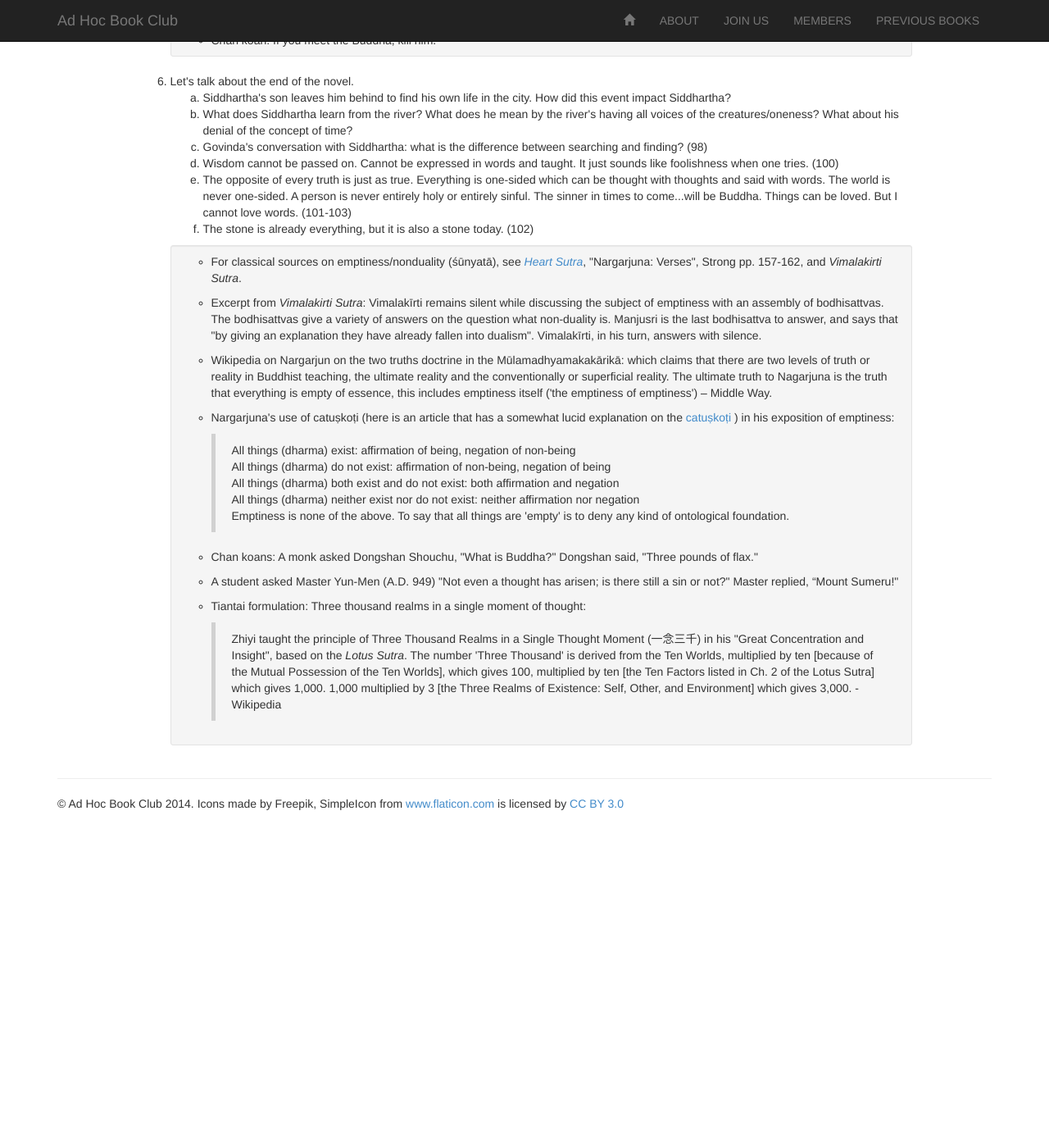
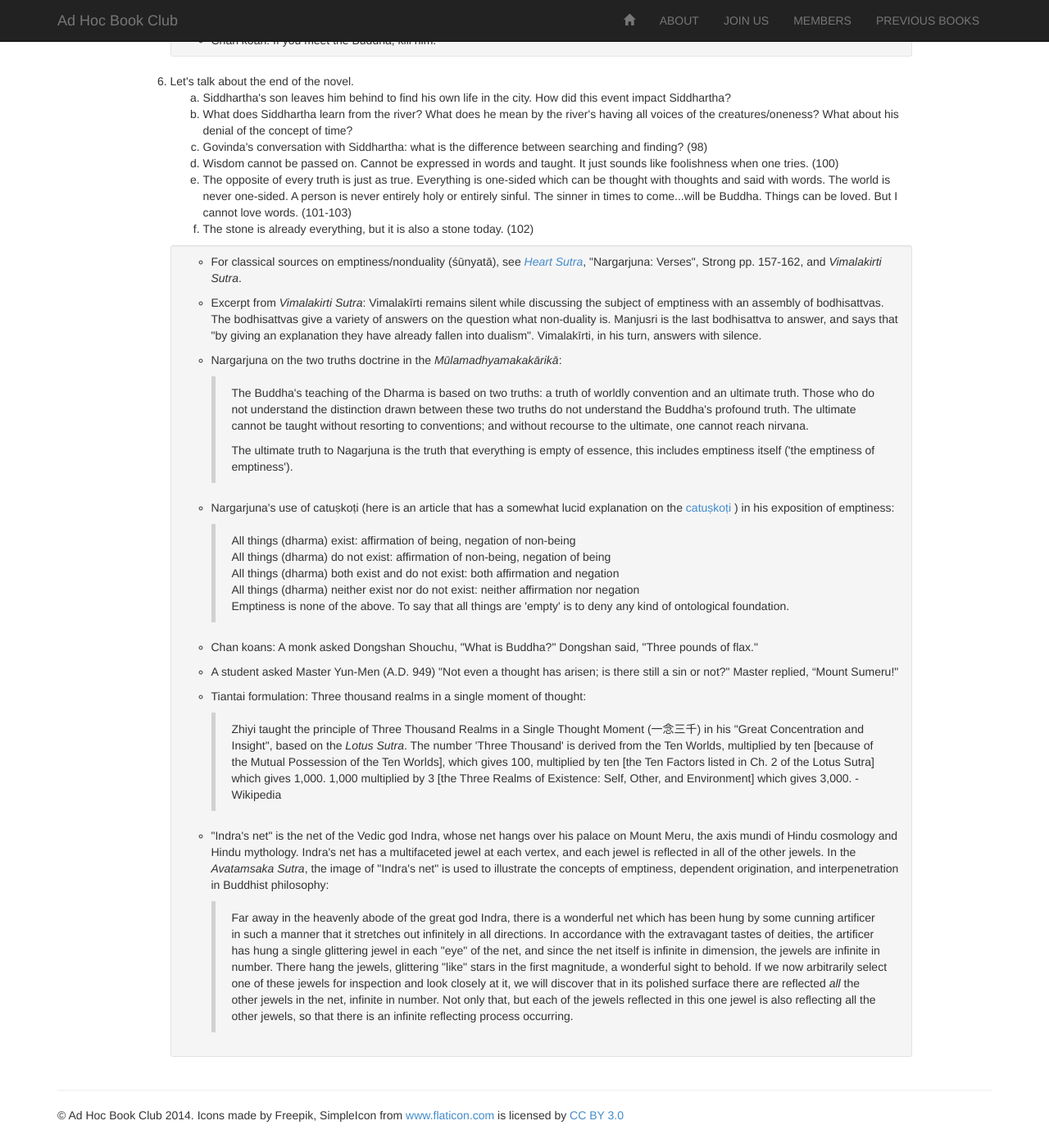
Before and after one commit to adhocbookclub/adhocbookclub.github.io, a Jekyll site: the page built from books/siddhartha/guide.md, in a window 1280 px wide and 1400 px high, scrolled down 1453 px. Shown: the whole window at 82% size. Built offline with Jekyll 4.4.1, drawn with Linux system fonts in a browser that asks for light colours; nearby versions of some CDN libraries; Markdown is read by kramdown in place of the engine named in the settings; before the commit the page ends 2473 px from its top, so only the background shows below that.

Commit message:
updated Siddhartha guide

```diff
--- a/books/siddhartha/guide.md
+++ b/books/siddhartha/guide.md
@@ -53,7 +53,7 @@ category: guide
         <li>Chan koan:<br/>
           Monk: "Where is the place from which all buddhas come?"<br/>
           Yun-men: "Next question, please!"</li>
-        <li><em>Tao Te Ching</em>: "The way that can be spoken of is not the constant way; the name that can be named is not the constant name."</li>
+        <li><cite>Tao Te Ching</cite>: "The way that can be spoken of is not the constant way; the name that can be named is not the constant name."</li>
         <li>See "Parable of the Burning House", Strong pp. 146-151 for one of the classical sources of the doctrine of skillful means (upaya) and a doctrinal explanation for the emergence of the Mahayana school</li>
       </ul>
     </div>
@@ -81,9 +81,12 @@ category: guide
 
   <div class="well well-sm">
     <ul class="guide">
-      <li>For classical sources on emptiness/nonduality (śūnyatā), see <a href="http://lapislazulitexts.com/longer_prajnaparamita_hrdaya_sutra.html" target="_blank"><em>Heart Sutra</em></a>, "Nargarjuna: Verses", Strong pp. 157-162, and <em>Vimalakirti Sutra</em>.</li>
-      <li>Excerpt from <em>Vimalakirti Sutra</em>: Vimalakīrti remains silent while discussing the subject of emptiness with an assembly of bodhisattvas. The bodhisattvas give a variety of answers on the question what non-duality is. Manjusri is the last bodhisattva to answer, and says that "by giving an explanation they have already fallen into dualism". Vimalakīrti, in his turn, answers with silence.</li>
-      <li>Wikipedia on Nargarjun on the two truths doctrine in the Mūlamadhyamakakārikā: which claims that there are two levels of truth or reality in Buddhist teaching, the ultimate reality and the conventionally or superficial reality. The ultimate truth to Nagarjuna is the truth that everything is empty of essence, this includes emptiness itself ('the emptiness of emptiness') &ndash; Middle Way.</li>
+      <li>For classical sources on emptiness/nonduality (śūnyatā), see <a href="http://lapislazulitexts.com/longer_prajnaparamita_hrdaya_sutra.html" target="_blank"><cite>Heart Sutra</cite></a>, "Nargarjuna: Verses", Strong pp. 157-162, and <cite>Vimalakirti Sutra</cite>.</li>
+      <li>Excerpt from <cite>Vimalakirti Sutra</cite>: Vimalakīrti remains silent while discussing the subject of emptiness with an assembly of bodhisattvas. The bodhisattvas give a variety of answers on the question what non-duality is. Manjusri is the last bodhisattva to answer, and says that "by giving an explanation they have already fallen into dualism". Vimalakīrti, in his turn, answers with silence.</li>
+      <li>Nargarjuna on the two truths doctrine in the <cite>Mūlamadhyamakakārikā</cite>:</li>
+      <blockquote>
+      <p>The Buddha's teaching of the Dharma is based on two truths: a truth of worldly convention and an ultimate truth. Those who do not understand the distinction drawn between these two truths do not understand the Buddha's profound truth. The ultimate cannot be taught without resorting to conventions; and without recourse to the ultimate, one cannot reach nirvana.</p>
+      <p>The ultimate truth to Nagarjuna is the truth that everything is empty of essence, this includes emptiness itself ('the emptiness of emptiness').</p></blockquote>
       <li>Nargarjuna's use of catuṣkoṭi (here is an article that has a somewhat lucid explanation on the <a href="http://aeon.co/magazine/philosophy/logic-of-buddhist-philosophy/" target="_blank">catuṣkoṭi </a>) in his exposition of emptiness:</li>
       <blockquote>All things (dharma) exist: affirmation of being, negation of non-being<br/>
         All things (dharma) do not exist: affirmation of non-being, negation of being<br/>
@@ -94,7 +97,10 @@ category: guide
       <li>Chan koans: A monk asked Dongshan Shouchu, "What is Buddha?" Dongshan said, "Three pounds of flax."</li>
       <li>A student asked Master Yun-Men (A.D. 949) "Not even a thought has arisen; is there still a sin or not?" Master replied, “Mount Sumeru!"</li>
       <li>Tiantai formulation: Three thousand realms in a single moment of thought:</li>
-      <blockquote>Zhiyi taught the principle of Three Thousand Realms in a Single Thought Moment (一念三千) in his "Great Concentration and Insight", based on the <em>Lotus Sutra</em>. The number 'Three Thousand' is derived from the Ten Worlds, multiplied by ten [because of the Mutual Possession of the Ten Worlds], which gives 100, multiplied by ten [the Ten Factors listed in Ch. 2 of the Lotus Sutra] which gives 1,000. 1,000 multiplied by 3 [the Three Realms of Existence: Self, Other, and Environment] which gives 3,000. - Wikipedia</blockquote>
+      <blockquote>Zhiyi taught the principle of Three Thousand Realms in a Single Thought Moment (一念三千) in his "Great Concentration and Insight", based on the <cite>Lotus Sutra</cite>. The number 'Three Thousand' is derived from the Ten Worlds, multiplied by ten [because of the Mutual Possession of the Ten Worlds], which gives 100, multiplied by ten [the Ten Factors listed in Ch. 2 of the Lotus Sutra] which gives 1,000. 1,000 multiplied by 3 [the Three Realms of Existence: Self, Other, and Environment] which gives 3,000. - Wikipedia</blockquote>
+      <li>"Indra's net" is the net of the Vedic god Indra, whose net hangs over his palace on Mount Meru, the axis mundi of Hindu cosmology and Hindu mythology. Indra's net has a multifaceted jewel at each vertex, and each jewel is reflected in all of the other jewels. In the <cite>Avatamsaka Sutra</cite>, the image of "Indra's net" is used to illustrate the concepts of emptiness, dependent origination, and interpenetration in Buddhist philosophy:</li>
+      <blockquote>Far away in the heavenly abode of the great god Indra, there is a wonderful net which has been hung by some cunning artificer in such a manner that it stretches out infinitely in all directions. In accordance with the extravagant tastes of deities, the artificer has hung a single glittering jewel in each "eye" of the net, and since the net itself is infinite in dimension, the jewels are infinite in number. There hang the jewels, glittering "like" stars in the first magnitude, a wonderful sight to behold. If we now arbitrarily select one of these jewels for inspection and look closely at it, we will discover that in its polished surface there are reflected <em>all</em> the other jewels in the net, infinite in number. Not only that, but each of the jewels reflected in this one jewel is also reflecting all the other jewels, so that there is an infinite reflecting process occurring.</blockquote>
+
     </ul>
   </div>
 </ol>
```
